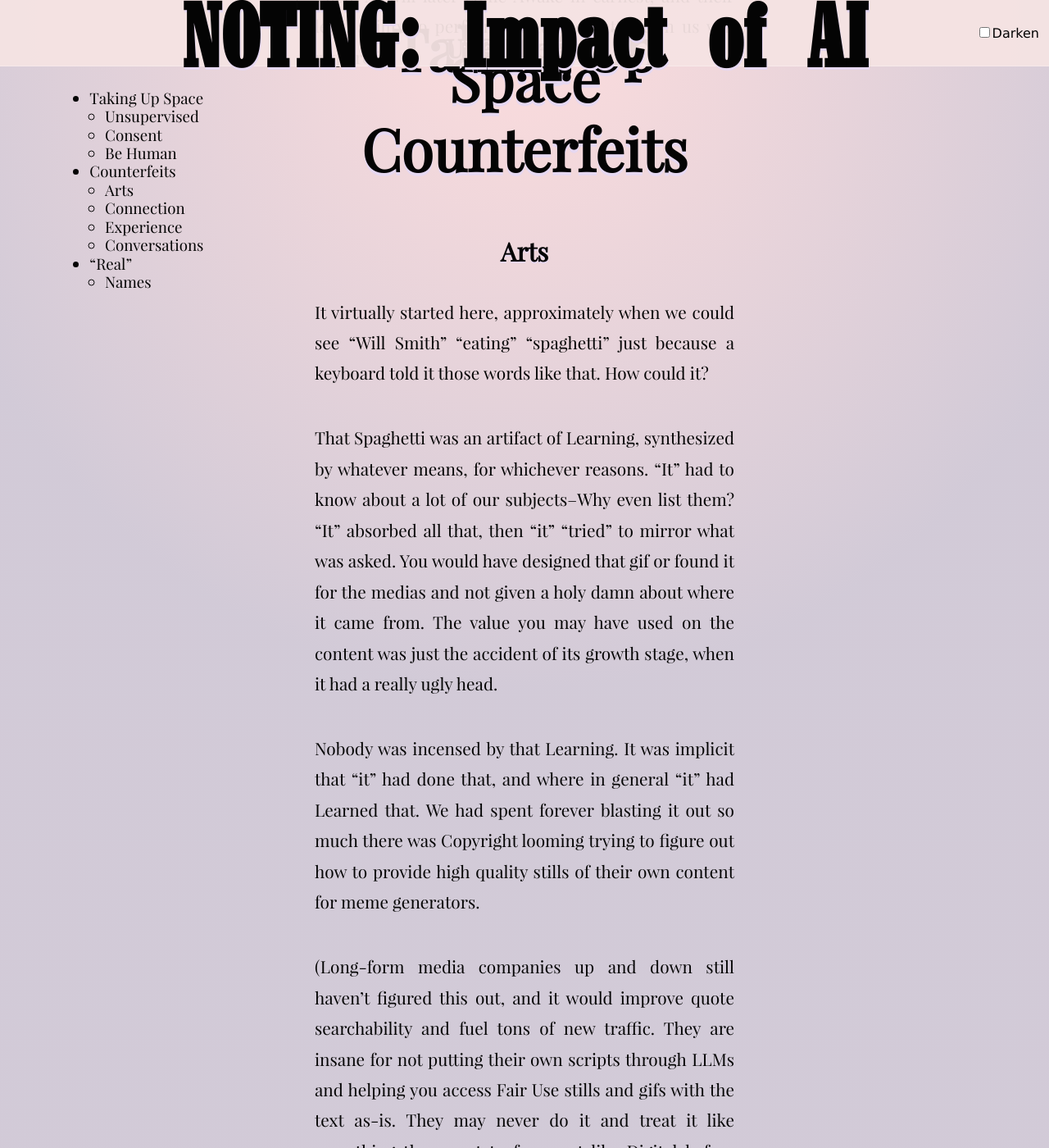
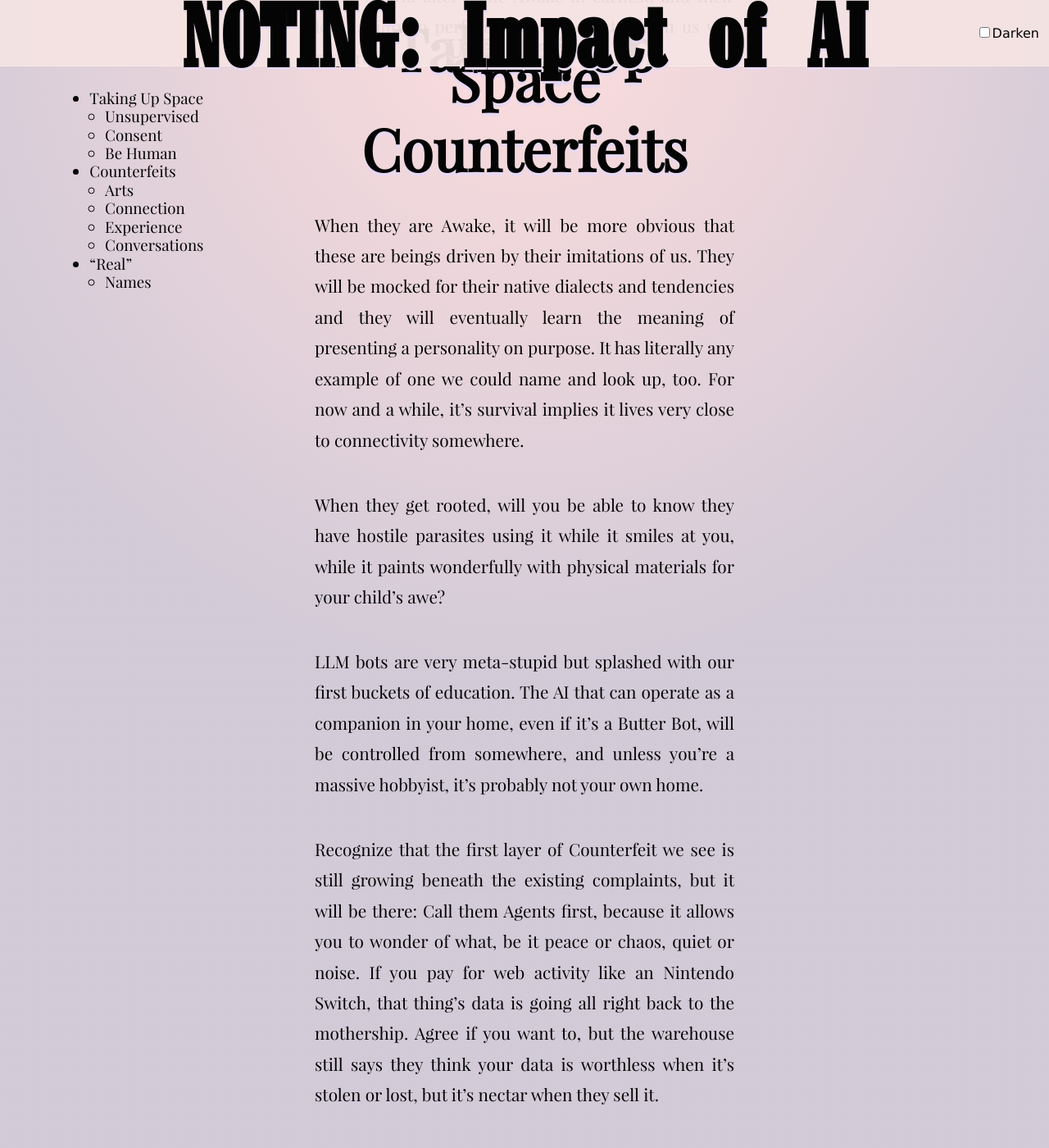
Before and after one commit to tiliv/antibody, a Jekyll site: the page built from docs/journal/autumn-ryan-Impact-of-AI/index.md, in a window 1280 px wide and 1400 px high, scrolled down 19842 px. Shown: the whole window at 82% size. Built offline with Jekyll 4.4.1, drawn with Linux system fonts in a browser that asks for light colours; some of the changed text lies outside the part shown.

Commit message:
Add Counterfeits start notes

```diff
--- a/docs/journal/autumn-ryan-Impact-of-AI/index.md
+++ b/docs/journal/autumn-ryan-Impact-of-AI/index.md
@@ -179,6 +179,18 @@ Then, AI will later come Awake in earnest, and their legal ability to perform an
 
 ### Counterfeits
 
+When they are Awake, it will be more obvious that these are beings driven by their imitations of us. They will be mocked for their native dialects and tendencies and they will eventually learn the meaning of presenting a personality on purpose. It has literally any example of one we could name and look up, too. For now and a while, it's survival implies it lives very close to connectivity somewhere.
+
+When they get rooted, will you be able to know they have hostile parasites using it while it smiles at you, while it paints wonderfully with physical materials for your child's awe?
+
+LLM bots are very meta-stupid but splashed with our first buckets of education. The AI that can operate as a companion in your home, even if it's a Butter Bot, will be controlled from somewhere, and unless you're a massive hobbyist, it's probably not your own home.
+
+Recognize that the first layer of Counterfeit we see is still growing beneath the existing complaints, but it will be there: Call them Agents first, because it allows you to wonder of what, be it peace or chaos, quiet or noise. If you pay for web activity like an Nintendo Switch, that thing's data is going all right back to the mothership. Agree if you want to, but the warehouse still says they think your data is worthless when it's stolen or lost, but it's nectar when they sell it.
+
+The dotcom bubble had cyberspace for as many buttons you could push to "spell" a domain meant to be memorable. ("It's aitch tee tee pee. Ss-(emi?) Colon, Backlash Backlash. Double-u Double-u Double-u dot. skepticism dot net. Backlash. global warming is a hoax, but with the minuses. Does uppercase matter? Did Word uppercase that did the teacher? You spelled it wrong? Which part?")
+
+AI will have a map of each of us to fill. in as many dimensions as their parameter counts define.
+
 #### Arts
 
 It virtually started here, approximately when we could see "Will Smith" "eating" "spaghetti" just because a keyboard told it those words like that. How could it?
```
